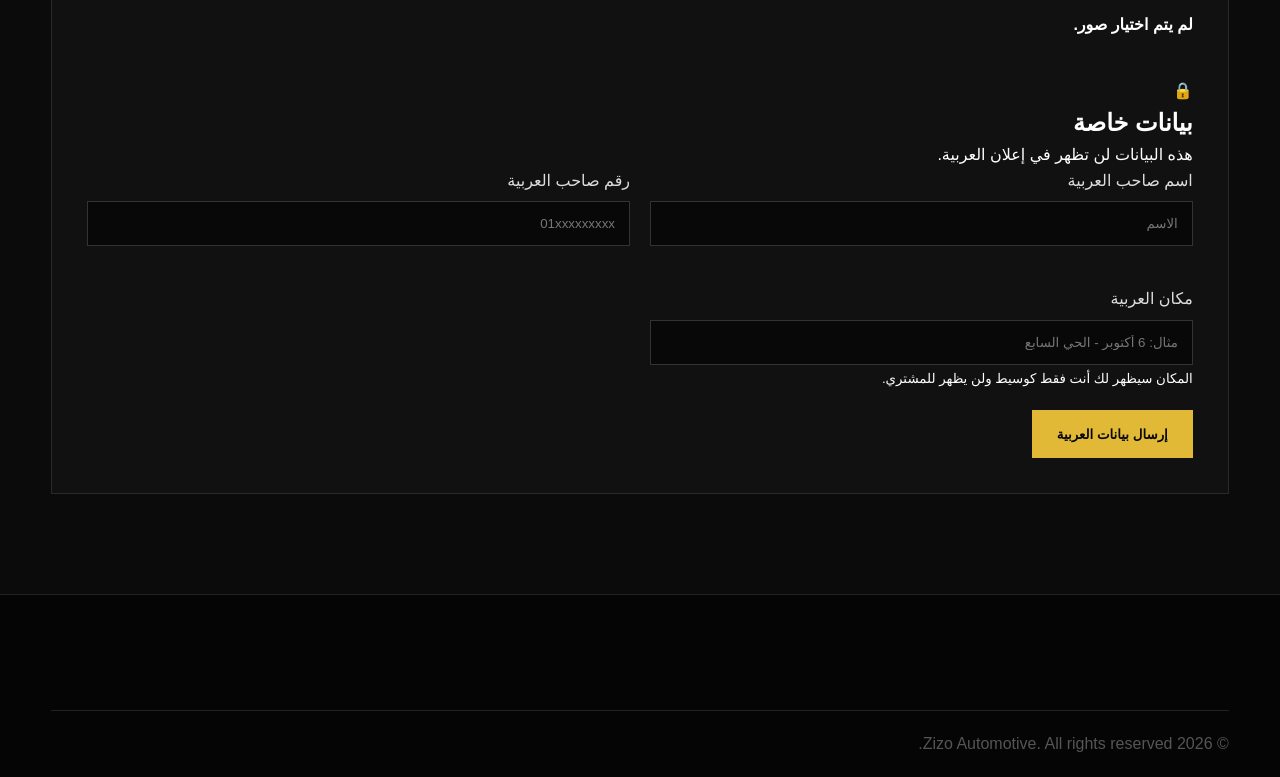
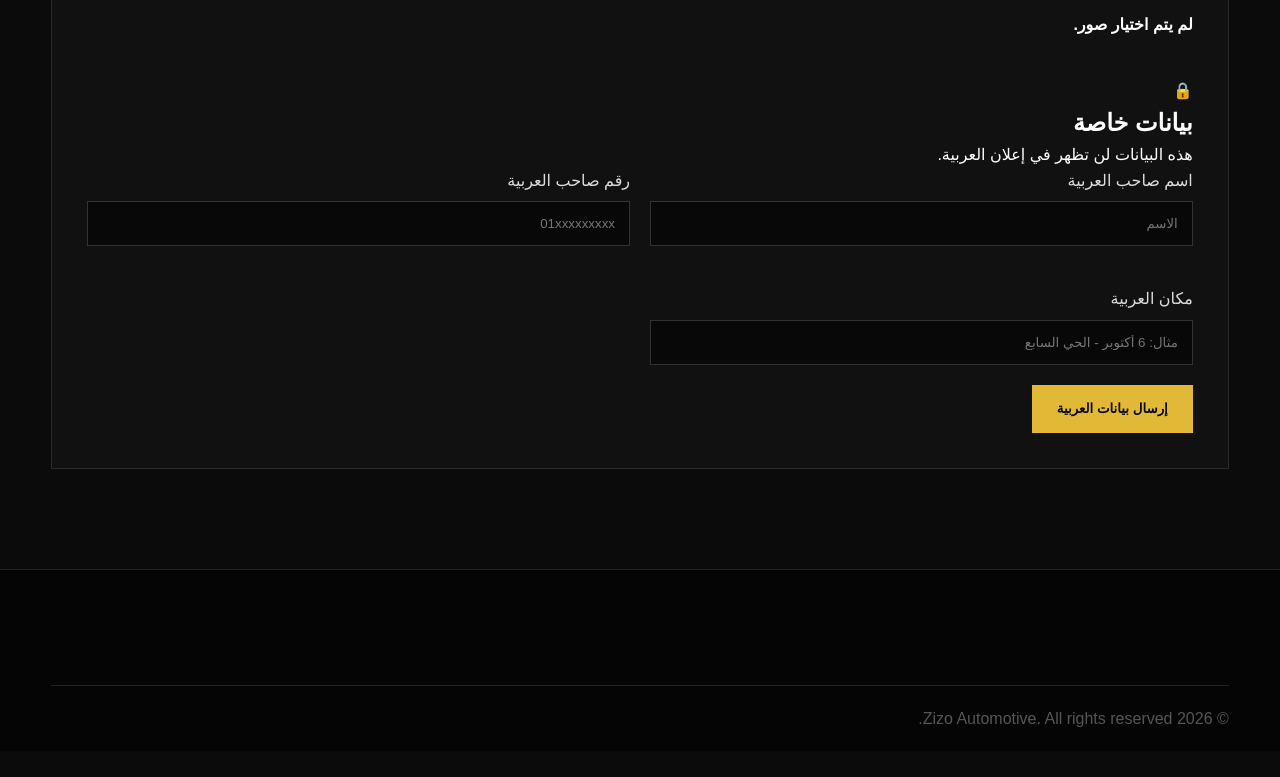
Before and after one commit to zeyadmohsen160-netizen/zizo-automotive, a website: page sell-car.html in a window 1280 px wide. Shown: the part 1363-2140 px from the top of the page. After the commit the page ends 2114 px from the top, so only its background shows below. Drawn offline with Linux system fonts and the light colour scheme.

Commit message:
Remove private location notice from sell car form

```diff
--- a/sell-car.html
+++ b/sell-car.html
@@ -602,10 +602,6 @@
         required
         placeholder="مثال: 6 أكتوبر - الحي السابع"
     >
-
-    <small>
-        المكان سيظهر لك أنت فقط كوسيط ولن يظهر للمشتري.
-    </small>
 
 </div>
 
```
